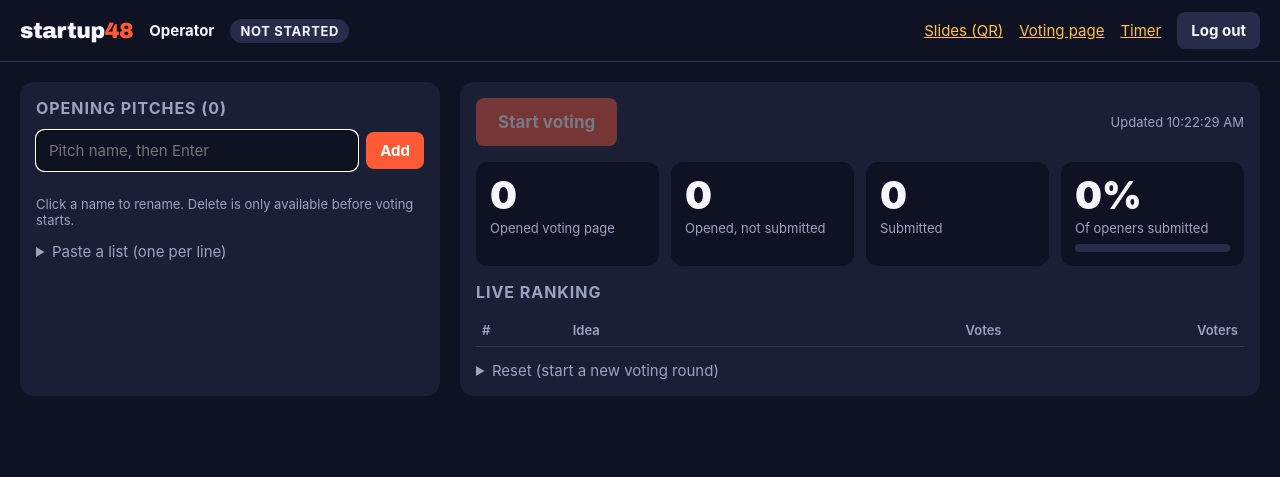
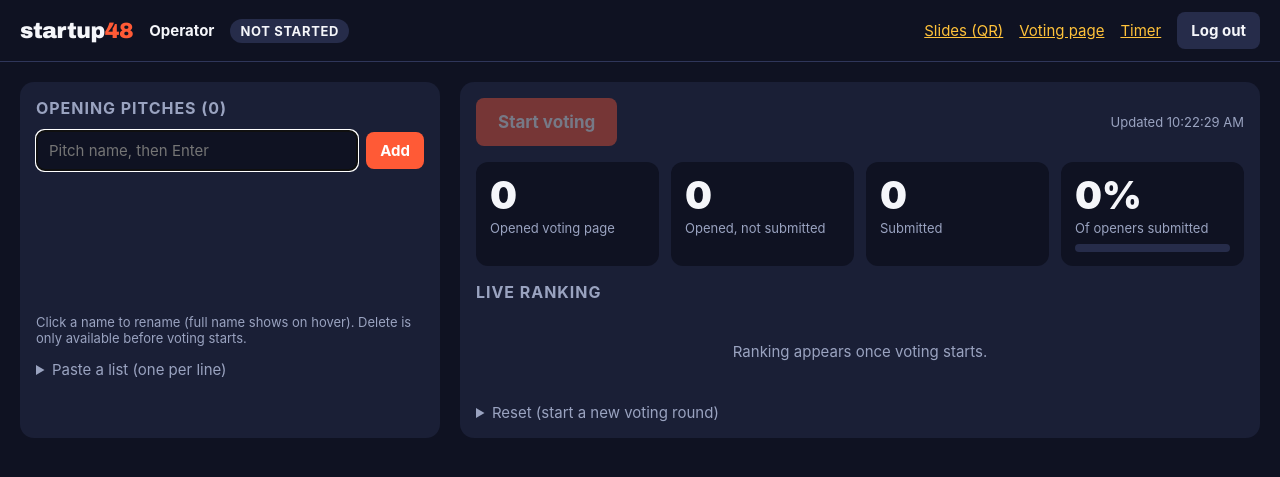
Before and after one commit to robword/s48, a PHP site: page /admin/index.php in a window 1280 px wide. Shown: the top 477 px of the page. Run offline with PHP 8.4, Linux system fonts and the light colour scheme; the visitor is signed in with stand-in values (Sample User, id 1); data that the repository does not hold is empty.

Commit message:
Operator console: compact pitch list, pre-vote ranking placeholder, collapse paste box
- Pitch rows are tighter and the list grows with the window, so 30-35 pitches
  fit on a 1080p screen; long names truncate with the full name on hover
- Ranking table shows "Ranking appears once voting starts" instead of all
  pitches tied at rank 1
- The paste-a-list box collapses after adding

Co-Authored-By: Claude Opus 5.5 <noreply@anthropic.com>

```diff
--- a/event-manager/admin/index.php
+++ b/event-manager/admin/index.php
@@ -56,12 +56,15 @@ $csrf = s48_csrf_token();
   input[type=text], input[type=password], textarea { font: inherit; width: 100%; padding: 10px 12px; border-radius: 8px; border: 1px solid var(--s48-line); background: var(--s48-bg); color: var(--s48-text); }
   .row { display: flex; gap: 8px; align-items: center; }
   .row > input { flex: 1; }
-  ol.pitches { list-style: none; margin: 12px 0 0; padding: 0; max-height: 60vh; overflow: auto; }
-  ol.pitches li { display: flex; align-items: center; gap: 6px; padding: 6px 4px; border-bottom: 1px solid var(--s48-line); }
-  ol.pitches .n { width: 28px; color: var(--s48-muted); text-align: right; }
-  ol.pitches .nm { flex: 1; cursor: text; padding: 4px; border-radius: 4px; word-break: break-word; }
+  ol.pitches { list-style: none; margin: 10px 0 0; padding: 0; max-height: calc(100vh - 230px); min-height: 120px; overflow: auto; font-size: 14px; }
+  ol.pitches li { display: flex; align-items: center; gap: 4px; padding: 1px 2px; border-bottom: 1px solid var(--s48-line); min-height: 25px; }
+  ol.pitches .n { width: 26px; color: var(--s48-muted); text-align: right; font-size: 13px; }
+  ol.pitches .nm { flex: 1; cursor: text; padding: 2px 4px; border-radius: 4px; overflow: hidden; text-overflow: ellipsis; white-space: nowrap; }
   ol.pitches .nm:hover { background: var(--s48-bg); }
-  ol.pitches button { padding: 4px 8px; font-size: 13px; }
+  ol.pitches button { padding: 1px 7px; font-size: 12px; line-height: 17px; }
+  ol.pitches li:not(:hover) button:not(.danger) { opacity: .45; }
+  ol.pitches input { padding: 4px 6px; }
+  .empty td { color: var(--s48-muted); text-align: center; padding: 28px 6px; border-bottom: 0; }
   .stats { display: grid; grid-template-columns: repeat(4, 1fr); gap: 12px; margin-bottom: 16px; }
   @media (max-width: 600px) { .stats { grid-template-columns: repeat(2, 1fr); } }
   .stat { background: var(--s48-bg); border-radius: 12px; padding: 14px; }
@@ -120,8 +123,8 @@ $csrf = s48_csrf_token();
         <button class="primary" type="submit">Add</button>
       </form>
       <ol class="pitches" id="pitchList"></ol>
-      <p class="muted">Click a name to rename. Delete is only available before voting starts.</p>
-      <details>
+      <p class="muted">Click a name to rename (full name shows on hover). Delete is only available before voting starts.</p>
+      <details id="bulkBox">
         <summary>Paste a list (one per line)</summary>
         <textarea id="bulk" rows="6" style="margin-top:8px"></textarea>
         <p><button type="button" id="bulkAdd">Add all</button></p>
@@ -146,7 +149,7 @@ $csrf = s48_csrf_token();
 
       <h2>Live ranking</h2>
       <table>
-        <thead><tr><th>#</th><th>Idea</th><th></th><th style="text-align:right">Votes</th><th style="text-align:right">Voters</th></tr></thead>
+        <thead id="rankHead"><tr><th>#</th><th>Idea</th><th></th><th style="text-align:right">Votes</th><th style="text-align:right">Voters</th></tr></thead>
         <tbody id="ranking"></tbody>
       </table>
 
@@ -207,7 +210,7 @@ $csrf = s48_csrf_token();
       var li = el('li');
       li.appendChild(el('span', 'n', p.n + '.'));
       var nm = el('span', 'nm', p.name);
-      nm.title = 'Click to rename';
+      nm.title = p.name + ' (click to rename)';
       nm.onclick = function () { startRename(li, p); };
       li.appendChild(nm);
       var up = el('button', '', '↑'); up.disabled = i === 0; up.title = 'Move up';
@@ -261,7 +264,14 @@ $csrf = s48_csrf_token();
     var tb = $('ranking'), max = 1;
     r.ranking.forEach(function (x) { if (x.votes > max) { max = x.votes; } });
     tb.innerHTML = '';
-    r.ranking.forEach(function (x) {
+    $('rankHead').style.display = st === 'setup' ? 'none' : '';
+    if (st === 'setup') {
+      var er = el('tr', 'empty'), ec = el('td', '', 'Ranking appears once voting starts.');
+      ec.colSpan = 5;
+      er.appendChild(ec);
+      tb.appendChild(er);
+    }
+    if (st !== 'setup') r.ranking.forEach(function (x) {
       var tr = el('tr');
       tr.appendChild(el('td', 'rk', x.rank));
       tr.appendChild(el('td', '', x.n + '. ' + x.name));
@@ -297,6 +307,7 @@ $csrf = s48_csrf_token();
     if (!$('bulk').value.trim()) { return; }
     act('add', { names: $('bulk').value });
     $('bulk').value = '';
+    $('bulkBox').open = false;
   };
   $('btnStart').onclick = function () {
     if (confirm('Start voting with ' + data.pitches.length + ' pitches? The QR code will appear on the slides.')) { act('start'); }
```
